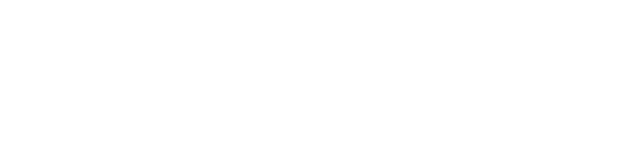
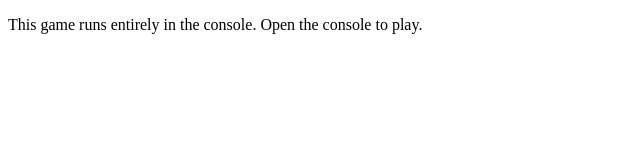
Before and after one commit to bigezwest/RockPaperScissors, a plain HTML site: page index.html in a window 1280 px wide. Shown: the whole page, without its empty margins (0-640 px from the left). Drawn offline with Linux system fonts and the light colour scheme.

Commit message:
chore(index.html): Add game instructions

```diff
--- a/index.html
+++ b/index.html
@@ -7,7 +7,7 @@
     <title>Rock, Paper, Scissors</title>
 </head>
 <body>
-
+    <p>This game runs entirely in the console.  Open the console to play.</p>
     <script src="scripts.js"></script>
 </body>
 </html>
```
